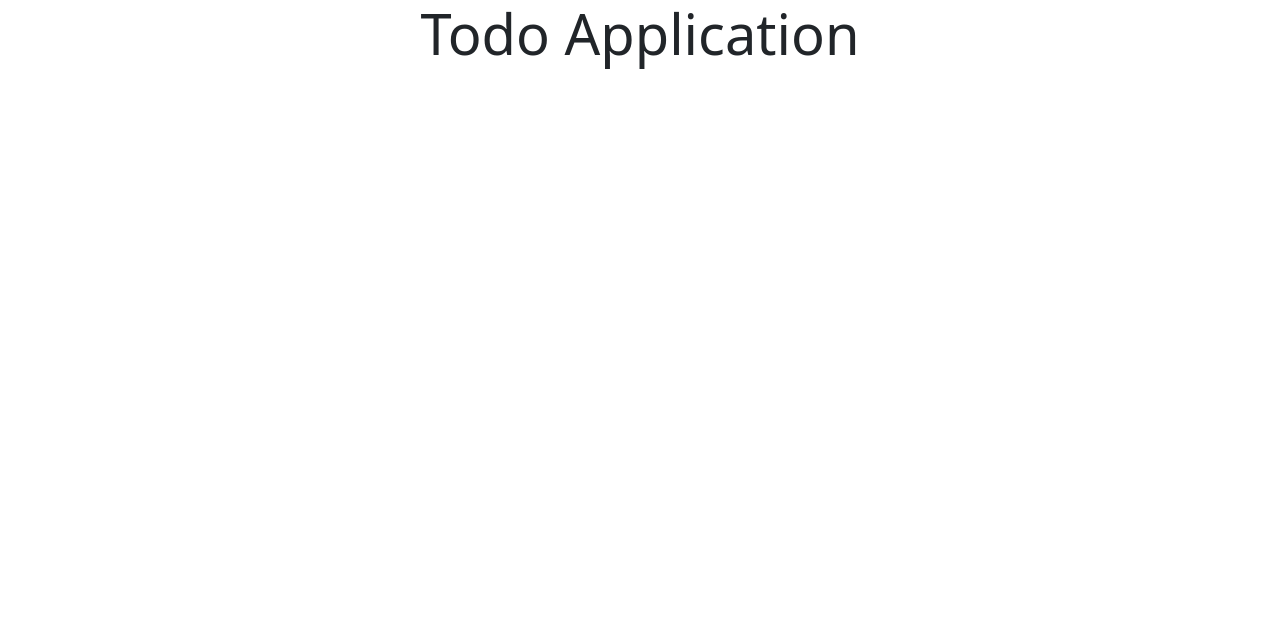
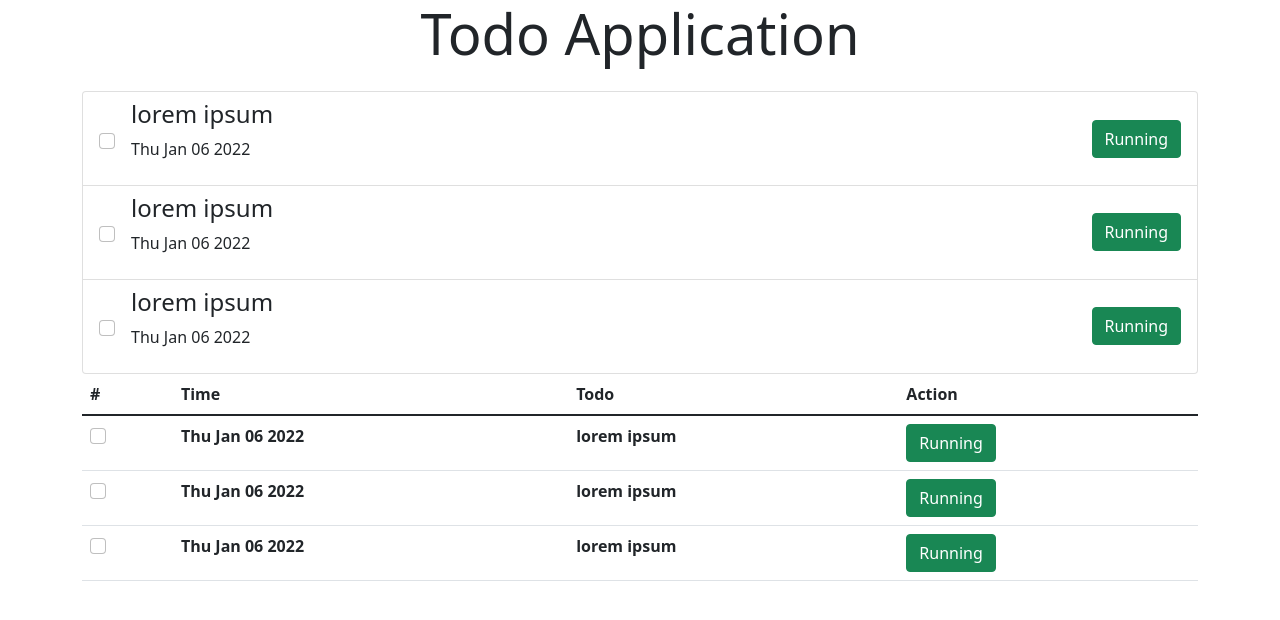
Before and after one commit to jabed3700/TODO-App, a React (Create React App) app: page / in a window 1280 px wide. Shown: the top 620 px of the page. Built offline with nearby package versions, Linux system fonts and the light colour scheme.

Commit message:
add grid view component

```diff
--- a/src/Components/listviews/index.jsx
+++ b/src/Components/listviews/index.jsx
@@ -1,29 +1,29 @@
 import React from "react";
 import PropTypes from 'prop-types'
-import { ListGroup,ListGroupItem, CustomInput,Button } from "reactstrap";
-import Todos from "../todos";
+import { ListGroup,ListGroupItem, Input,Button } from "reactstrap";
+// import todo from "../todo";
 
-const Listitem = ({todo,toggleSelect,toggleComplete})=>{
+const ListItem = ({todo,toggleSelect,toggleComplete})=>{
     return(
         <ListGroupItem className="d-flex align-items-center">
-            <CustomInput
+            <Input
             type='checkbox'
-            id={Todos.id}
-            checked={Todos.isSelect}
+            id={todo.id}
+            checked={todo.isSelect}
             onChange = {()=>toggleSelect(todo.id)}
             />
             <div className="mx-3">
                 <h4>{todo.text}</h4>
                 <p>{todo.time.toDateString()}</p>
             </div>
-            <Button className="ml-auto" color={todo.isComplete ? 'danger':'success'} onClick={()=>toggleComplete(todo.id)}>
+            <Button className="ms-auto" color={todo.isComplete ? 'danger':'success'} onClick={()=>toggleComplete(todo.id)}>
                 {todo.isComplete ? 'Completed':'Running'}
             </Button>
         </ListGroupItem>
     )
 }
 
-ListItem.PropTypes ={
+ListItem.prototype ={
     todo:PropTypes.object.isRequired,
     toggleSelect: PropTypes.func.isRequired,
     toggleComplete: PropTypes.func.isRequired,
@@ -34,7 +34,7 @@
     return(
         <ListGroup>
             {todos.map(todo=>(
-                <Listitem
+                <ListItem
                     key={todo.id}
                     todo={todo}
                     toggleSelect = {toggleSelect}
@@ -45,8 +45,8 @@
     )
 }
 
-ListView.PropTypes ={
-    todo:PropTypes.object.isRequired,
+ListView.prototype ={
+    todos:PropTypes.object.isRequired,
     toggleSelect: PropTypes.func.isRequired,
     toggleComplete: PropTypes.func.isRequired,
 }
--- /dev/null
+++ b/src/Components/tableviews/index.jsx
@@ -0,0 +1,65 @@
+import React from "react";
+import PropTypes from "prop-types";
+import {Input,Button,Table} from 'reactstrap'
+// import Todos from "../todos";
+
+const RowItem = ({todo,toggleSelect,toggleComplete})=>(
+    <tr>
+        <th scope="row">
+            <Input
+            type = 'checkbox'
+            id={todo.id}
+            checked={todo.isSelect}
+            onchange = {()=>toggleSelect(todo.id)}
+            />
+        </th>
+        <th>
+            {todo.time.toDateString()}
+        </th>
+        <th>{todo.text}</th>
+        <th>
+            <Button color={todo.isComplete ? 'danger':'success'} onclick={()=>toggleComplete(todo.id)}>
+            {todo.isComplete?'Completed':'Running'}
+            </Button>
+        </th>
+    </tr>
+)
+
+RowItem.prototype ={
+    todo:PropTypes.object.isRequired,
+    toggleSelect: PropTypes.func.isRequired,
+    toggleComplete: PropTypes.func.isRequired,
+}
+
+
+const TableView = ({todos,toggleSelect,toggleComplete}) =>(
+    <Table>
+        <thead>
+            <tr>
+                <th>#</th>
+                <th>Time</th>
+                <th>Todo</th>
+                <th>Action</th>
+            </tr>
+        </thead>
+        <tbody>
+           {todos.map(todo=>(
+            <RowItem
+            key = {todo.id}
+            todo = {todo}
+            toggleSelect={toggleSelect}
+            toggleComplete={toggleComplete}
+            />
+
+           ))}
+        </tbody>
+    </Table>
+)
+
+TableView.prototype ={
+    todos:PropTypes.object.isRequired,
+    toggleSelect: PropTypes.func.isRequired,
+    toggleComplete: PropTypes.func.isRequired,
+}
+
+export default TableView;
--- a/src/Components/todos/index.jsx
+++ b/src/Components/todos/index.jsx
@@ -1,10 +1,59 @@
 import React from "react";
 
+import ListView from "../listviews";
+import TableView from "../tableviews";
+
 class Todos extends React.Component{
+    state = {
+        todos:[
+            {
+                id:'1',
+                text:'lorem ipsum',
+                desciption: 'Simple description',
+                time: new Date(),
+                isComplete:false,
+                isSelect:false,
+            },
+            {
+                id:'2',
+                text:'lorem ipsum',
+                desciption: 'Simple description',
+                time: new Date(),
+                isComplete:false,
+                isSelect:false,
+            },
+            {
+                id:'3',
+                text:'lorem ipsum',
+                desciption: 'Simple description',
+                time: new Date(),
+                isComplete:false,
+                isSelect:false,
+            },
+        ]
+    }
+    toggleSelect = todoId =>{
+
+    }
+    toggleComplete = todoId =>{
+
+    }
     render(){
         return(
             <div>
                 <h1 className="display-4 text-center mb-4">Todo Application</h1>
+                <div className="">
+                    <ListView todos={this.state.todos}
+                    toggleSelect={this.toggleSelect}
+                    toggleComplete={this.toggleComplete}
+                    />
+                </div>
+                <div className="">
+                    <TableView todos={this.state.todos}
+                    toggleSelect={this.toggleSelect}
+                    toggleComplete={this.toggleComplete}
+                    />
+                </div>
             </div>
         )
     }
```
